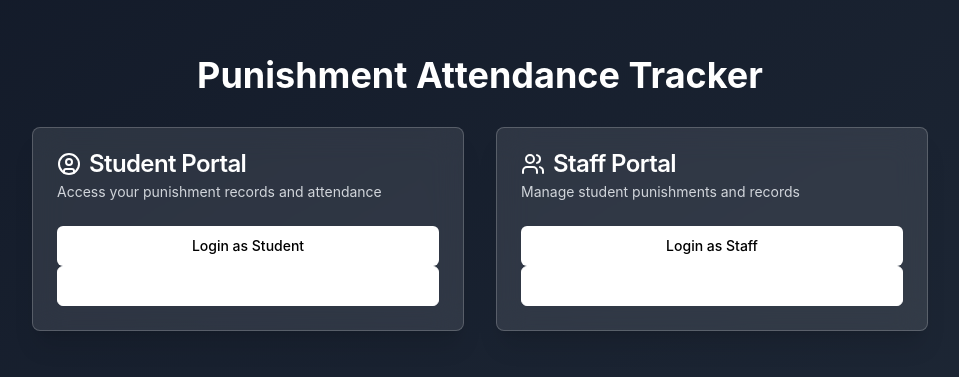
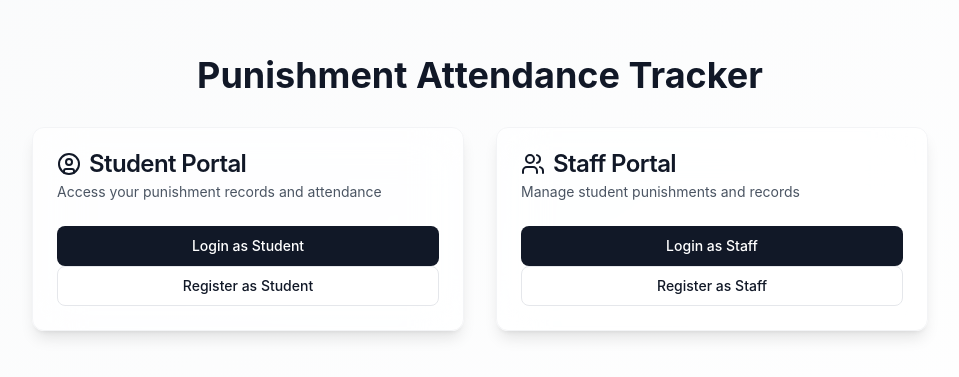
Before and after one commit to chennurivarun/punishment-tracker-pal, a React (Vite) app: page / in a window 1280 px wide. Shown: the part 207-584 px from the top of the page, without its empty margins (160-1119 px from the left). Built offline with nearby package versions, Linux system fonts and the light colour scheme.

Commit message:
Implement light mode for UI
Updated the application to use a light mode theme across all screens and components.
[skip gpt_engineer]

```diff
--- a/src/pages/Index.tsx
+++ b/src/pages/Index.tsx
@@ -5,31 +5,31 @@ import { Link } from "react-router-dom";
 
 const Index = () => {
   return (
-    <div className="min-h-screen bg-gradient-to-br from-gray-900 to-gray-800 flex items-center justify-center p-4">
+    <div className="min-h-screen bg-gradient-to-br from-gray-50 to-white flex items-center justify-center p-4">
       <div className="max-w-4xl w-full mx-auto">
-        <h1 className="text-4xl font-bold text-center text-white mb-8">
+        <h1 className="text-4xl font-bold text-center text-gray-900 mb-8">
           Punishment Attendance Tracker
         </h1>
         <div className="grid md:grid-cols-2 gap-8">
           {/* Student Card */}
-          <Card className="backdrop-blur-lg bg-white/10 border-white/20 shadow-xl">
+          <Card className="backdrop-blur-xl bg-white/70 border border-gray-100 shadow-lg hover:shadow-xl transition-all duration-300 rounded-xl">
             <CardHeader>
-              <CardTitle className="text-white flex items-center gap-2">
+              <CardTitle className="text-gray-900 flex items-center gap-2">
                 <UserCircle className="w-6 h-6" />
                 Student Portal
               </CardTitle>
-              <CardDescription className="text-gray-300">
+              <CardDescription className="text-gray-600">
                 Access your punishment records and attendance
               </CardDescription>
             </CardHeader>
             <CardContent className="space-y-4">
               <Link to="/login/student">
-                <Button className="w-full bg-white text-black hover:bg-gray-100">
+                <Button className="w-full bg-gray-900 text-white hover:bg-gray-800 rounded-lg">
                   Login as Student
                 </Button>
               </Link>
               <Link to="/register/student">
-                <Button variant="outline" className="w-full border-white text-white hover:bg-white/20">
+                <Button variant="outline" className="w-full border-gray-200 text-gray-900 hover:bg-gray-50 rounded-lg">
                   Register as Student
                 </Button>
               </Link>
@@ -37,24 +37,24 @@ const Index = () => {
           </Card>
 
           {/* Staff Card */}
-          <Card className="backdrop-blur-lg bg-white/10 border-white/20 shadow-xl">
+          <Card className="backdrop-blur-xl bg-white/70 border border-gray-100 shadow-lg hover:shadow-xl transition-all duration-300 rounded-xl">
             <CardHeader>
-              <CardTitle className="text-white flex items-center gap-2">
+              <CardTitle className="text-gray-900 flex items-center gap-2">
                 <Users className="w-6 h-6" />
                 Staff Portal
               </CardTitle>
-              <CardDescription className="text-gray-300">
+              <CardDescription className="text-gray-600">
                 Manage student punishments and records
               </CardDescription>
             </CardHeader>
             <CardContent className="space-y-4">
               <Link to="/login/staff">
-                <Button className="w-full bg-white text-black hover:bg-gray-100">
+                <Button className="w-full bg-gray-900 text-white hover:bg-gray-800 rounded-lg">
                   Login as Staff
                 </Button>
               </Link>
               <Link to="/register/staff">
-                <Button variant="outline" className="w-full border-white text-white hover:bg-white/20">
+                <Button variant="outline" className="w-full border-gray-200 text-gray-900 hover:bg-gray-50 rounded-lg">
                   Register as Staff
                 </Button>
               </Link>
```
